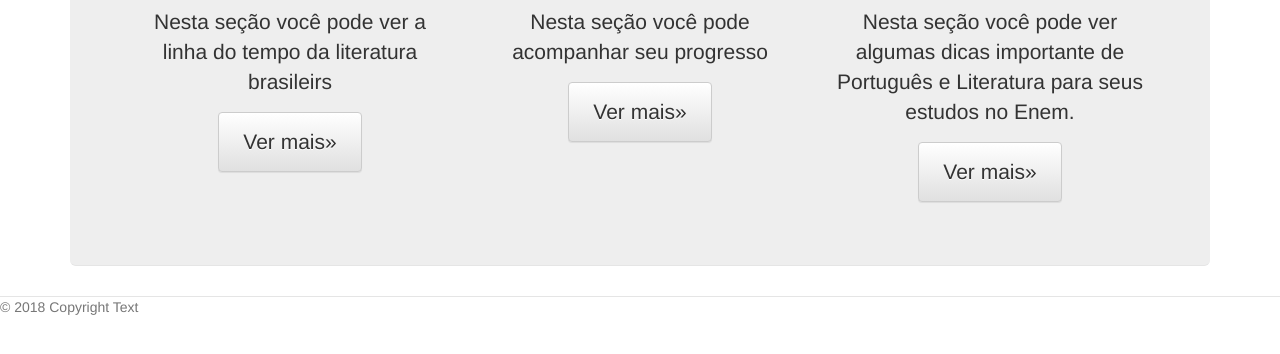
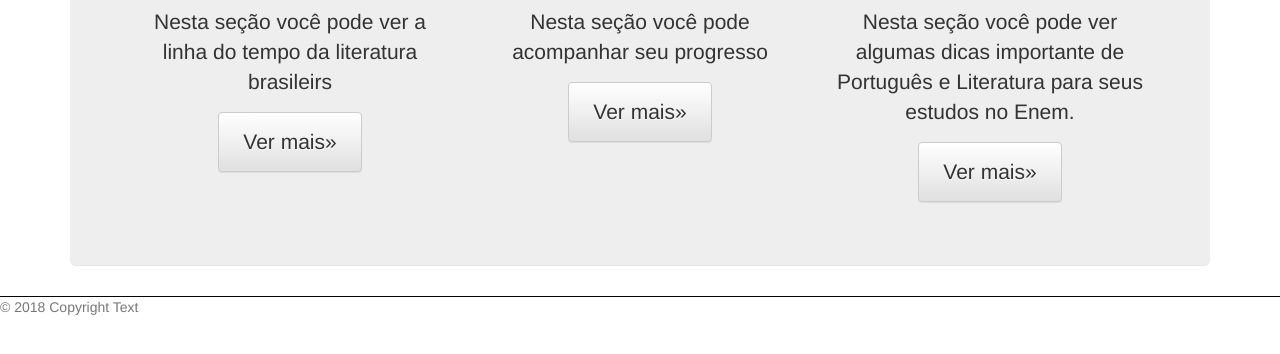
Before and after one commit to thamyriscardoso/Projeto-final-dbo, a plain HTML site: page Pagina-inicial/index.html in a window 1280 px wide. Shown: the part 316-670 px from the top of the page. Drawn offline with nearby package versions, Linux system fonts and the light colour scheme.

Commit message:
Update estilo.css

```diff
--- a/Pagina-inicial/css/estilo.css
+++ b/Pagina-inicial/css/estilo.css
@@ -13,7 +13,7 @@ input[type='number']{
 }
 footer{
   color:#050505;
-  border-top: 1px solid #e5e5e5;
+  border-top: 1px solid;
   width: 100%;
   height: 60px;
 }
```
